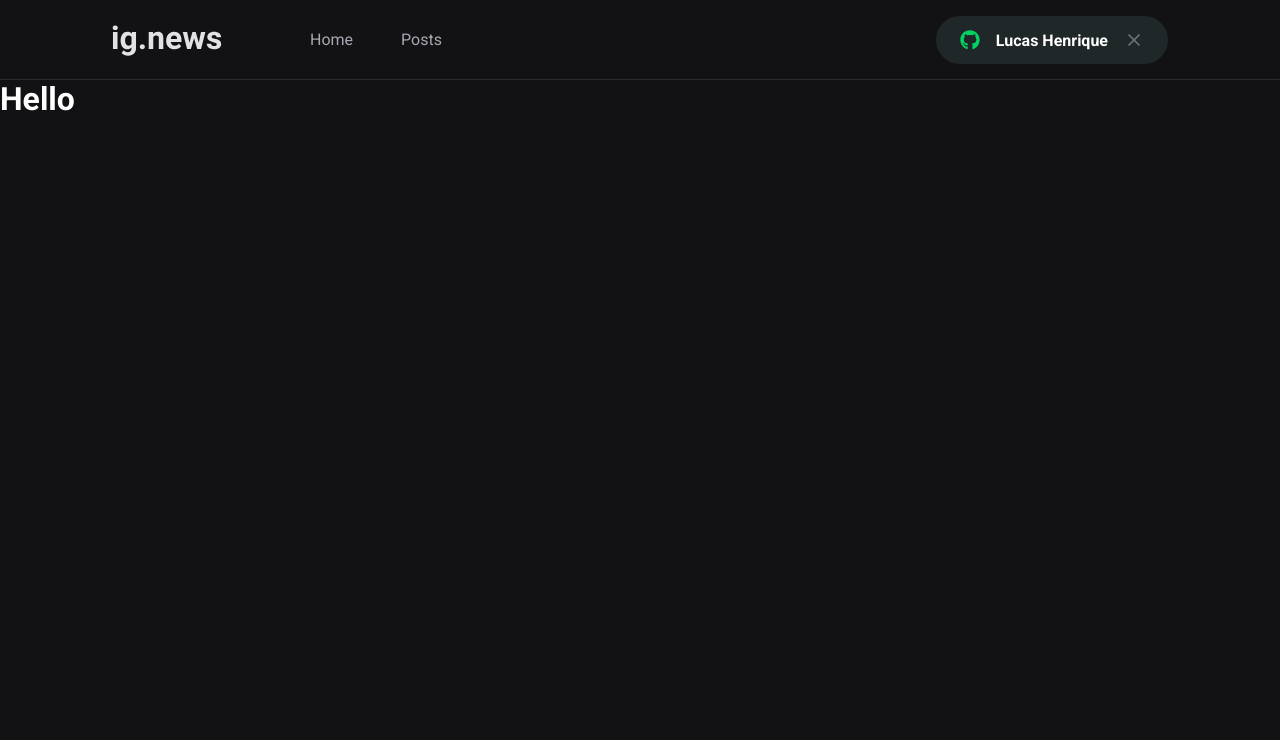
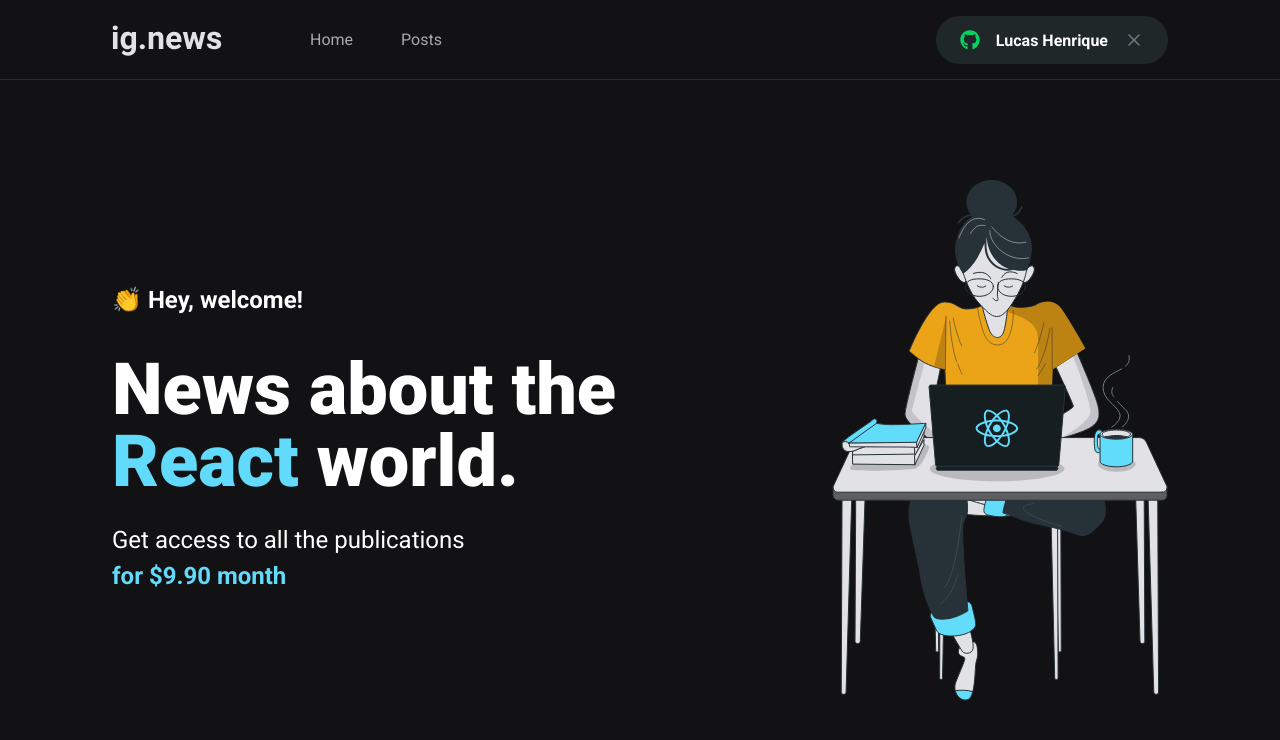
Before and after one commit to LucasHenrique98/ig-news-project, a Next.js app: page / in a window 1280 px wide. Shown: the top 740 px of the page. Built offline with nearby package versions, Linux system fonts and the light colour scheme.

Commit message:
Add content to the home page

```diff
--- /dev/null
+++ b/src/pages/home.module.scss
@@ -0,0 +1,41 @@
+.contentContainer {
+  max-width: 1120px;
+  margin: 0 auto;
+  padding: 0 2rem;
+  height: calc(100vh - 5rem);
+
+  display: flex;
+  align-items: center;
+  justify-content: space-between;
+}
+
+.hero {
+  max-width: 600px;
+
+  > span {
+    font-size: 1.5rem;
+    font-weight: bold;
+  }
+
+  h1 {
+    font-size: 4.5rem;
+    line-height: 4.5rem;
+    font-weight: 900;
+    margin-top: 2.5rem;
+
+    span {
+      color: var(--cyan-500);
+    }
+  }
+
+  p {
+    font-size: 1.5rem;
+    line-height: 2.25rem;
+    margin-top: 1.5rem;
+
+    span {
+      color: var(--cyan-500);
+      font-weight: bold;
+    }
+  }
+}
--- a/src/pages/index.tsx
+++ b/src/pages/index.tsx
@@ -1,13 +1,25 @@
 import Head from 'next/head';
-// import styles from '../styles/home.module.scss';
-
+import styles from './home.module.scss';
 export default function Home() {
   return (
     <>
       <Head>
-        <title>Início| ig.news</title>
+        <title>Home| ig.news</title>
       </Head>
-      <h1>Hello</h1>
+
+      <main className={styles.contentContainer}>
+        <section className={styles.hero}>
+          <span>👏 Hey, welcome!</span>
+          <h1>
+            News about the <span>React</span> world.
+          </h1>
+          <p>
+            Get access to all the publications <br />
+            <span>for $9.90 month</span>
+          </p>
+        </section>
+        <img src="/images/avatar.svg" alt="Girl coding" />
+      </main>
     </>
   );
 }
```
